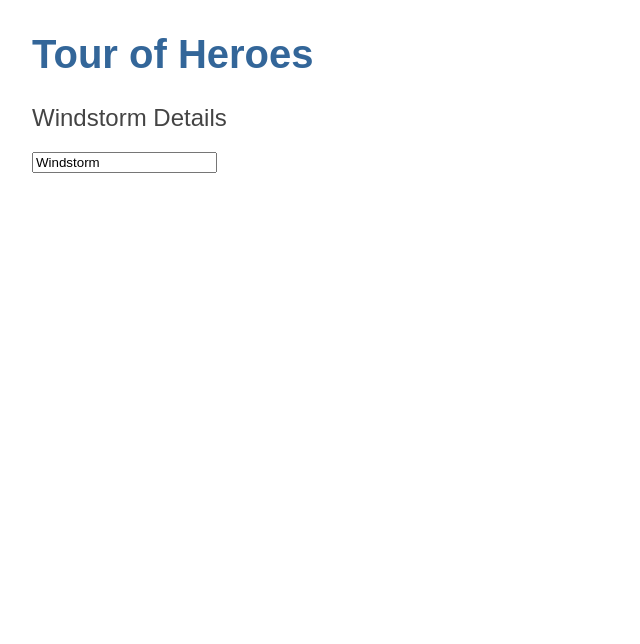
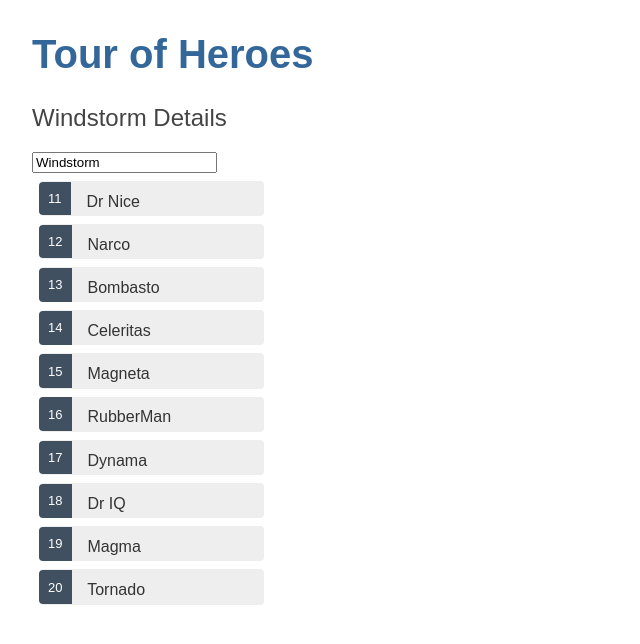
Before and after one commit to FFzt/angular-tour-of-heroes, an Angular app: page / in a window 1280 px wide. Shown: the top 644 px of the page, without its empty margins (0-640 px from the left). Built offline with nearby package versions, Linux system fonts and the light colour scheme.

Commit message:
*ngFor / CSS / 事件绑定 / *ngIf

```diff
--- a/src/app/heroes/heroes.component.css
+++ b/src/app/heroes/heroes.component.css
@@ -0,0 +1,44 @@
+/* HeroesComponent's private CSS styles */
+.heroes {
+    margin: 0 0 2em 0;
+    list-style-type: none;
+    padding: 0;
+    width: 15em;
+  }
+  .heroes li {
+    cursor: pointer;
+    position: relative;
+    left: 0;
+    background-color: #EEE;
+    margin: .5em;
+    padding: .3em 0;
+    height: 1.6em;
+    border-radius: 4px;
+  }
+  .heroes li:hover {
+    color: #607D8B;
+    background-color: #DDD;
+    left: .1em;
+  }
+  .heroes li.selected {
+    background-color: #CFD8DC;
+    color: rgb(207, 42, 144);
+  }
+  .heroes li.selected:hover {
+    background-color: #BBD8DC;
+    color: white;
+  }
+  .heroes .badge {
+    display: inline-block;
+    font-size: small;
+    color: white;
+    padding: 0.8em 0.7em 0 0.7em;
+    background-color:#405061;
+    line-height: 1em;
+    position: relative;
+    left: -1px;
+    top: -4px;
+    height: 1.8em;
+    margin-right: .8em;
+    border-radius: 4px 0 0 4px;
+  }
--- a/src/app/heroes/heroes.component.html
+++ b/src/app/heroes/heroes.component.html
@@ -10,3 +10,24 @@
 这个指令可以单独使用，也可以用作一个大表单的一部分。你所要做的一切就是用 ngModel 选择器来激活它。
 它可以接受一个领域模型作为可选的 Input。如果使用 [] 语法来单向绑定到 ngModel，那么在组件类中修改领域模型将会更新视图中的值。 如果使用 [()] 语法来双向绑定到 ngModel，那么视图中值的变化会随时同步回组件类中的领域模型。
 -->
+
+<!--  *ngFor  遍历英雄数组
+      *ngFor 是一个 Angular 的复写器（repeater）指令。 它会为列表中的每项数据复写它的宿主元素。
+-->
+
+<ul class="heroes">
+    <li *ngFor="let hero of heros" (click)="onSelect(hero)" [class.selected]="hero===selectHero">
+        <span class="badge">{{hero.id}}</span> {{hero.name}}
+    </li>
+</ul>
+
+
+<!-- 添加鼠标点击时间触发的英雄详情 -->
+<div *ngIf="selectHero">
+    <h2>
+        {{selectHero.name | uppercase}} Details
+    </h2>
+    <label>name:
+        <input [(ngModel)]="selectHero.name" placeholder="name" />
+    </label>
+</div>
--- a/src/app/heroes/heroes.component.ts
+++ b/src/app/heroes/heroes.component.ts
@@ -1,5 +1,6 @@
 import { Component, OnInit } from '@angular/core';
 import { Hero } from '../hero';
+import { HEROES } from '../mock-heroes';
 
 /* 你要从 Angular 核心库中导入 Component 符号，并为组件类加上 @Component 装饰器。
 @Component 是个装饰器函数，用于为该组件指定 Angular 所需的元数据。
@@ -20,10 +21,19 @@
     id: 1,
     name: 'Windstorm'
   };
+  // 暴露 HEROES 数组
+  heros = HEROES;
+
+  selectHero : Hero;
 
   constructor() { }
   /* ngOnInit() 是一个生命周期钩子，Angular 在创建完组件后很快就会调用 ngOnInit()。这里是放置初始化逻辑的好地方。 */
   ngOnInit(): void {
   }
 
+
+  onSelect(hero : Hero){
+    this.selectHero = hero;
+  }
+
 }
--- /dev/null
+++ b/src/app/mock-heroes.ts
@@ -0,0 +1,15 @@
+import {Hero} from './hero';
+
+// 定义常量 模拟远端的数据服务器的英雄数据
+export const HEROES : Hero[] = [
+    { id: 11, name: 'Dr Nice' },
+    { id: 12, name: 'Narco' },
+    { id: 13, name: 'Bombasto' },
+    { id: 14, name: 'Celeritas' },
+    { id: 15, name: 'Magneta' },
+    { id: 16, name: 'RubberMan' },
+    { id: 17, name: 'Dynama' },
+    { id: 18, name: 'Dr IQ' },
+    { id: 19, name: 'Magma' },
+    { id: 20, name: 'Tornado' }
+];
```
